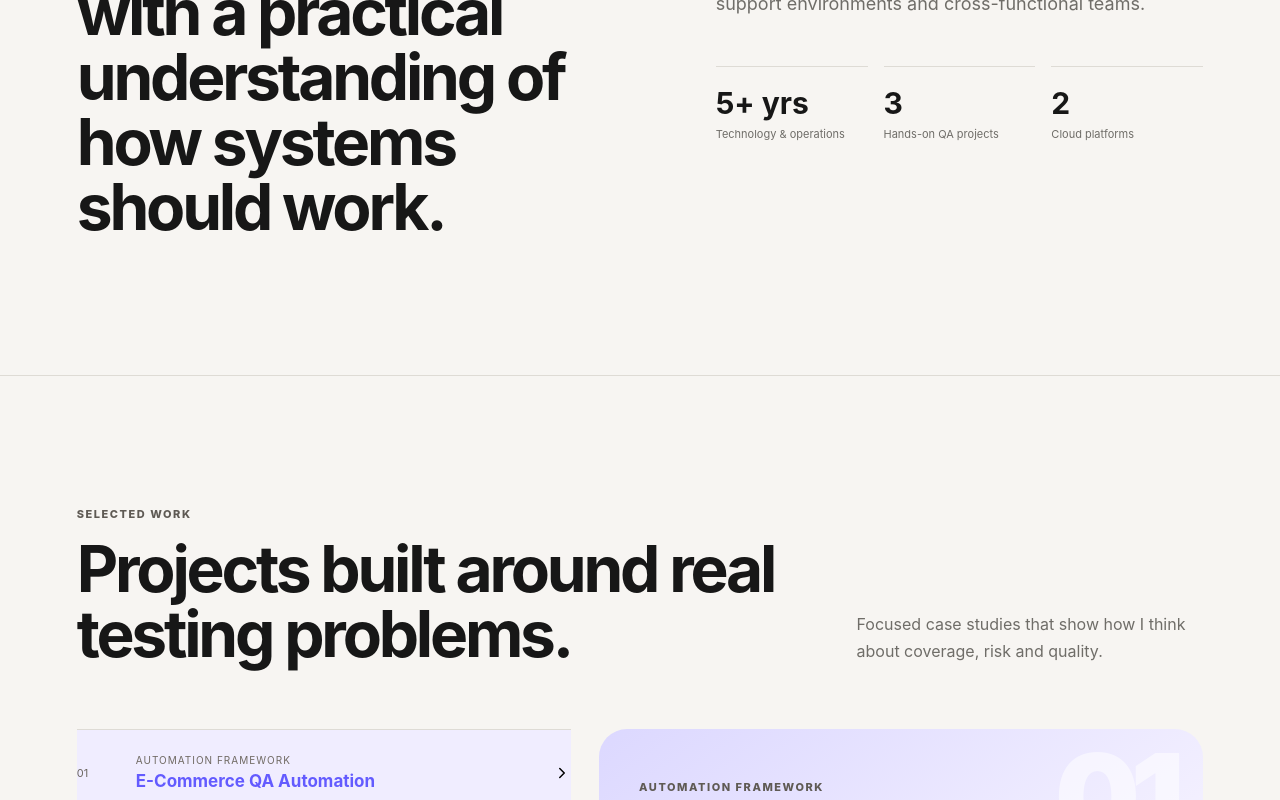
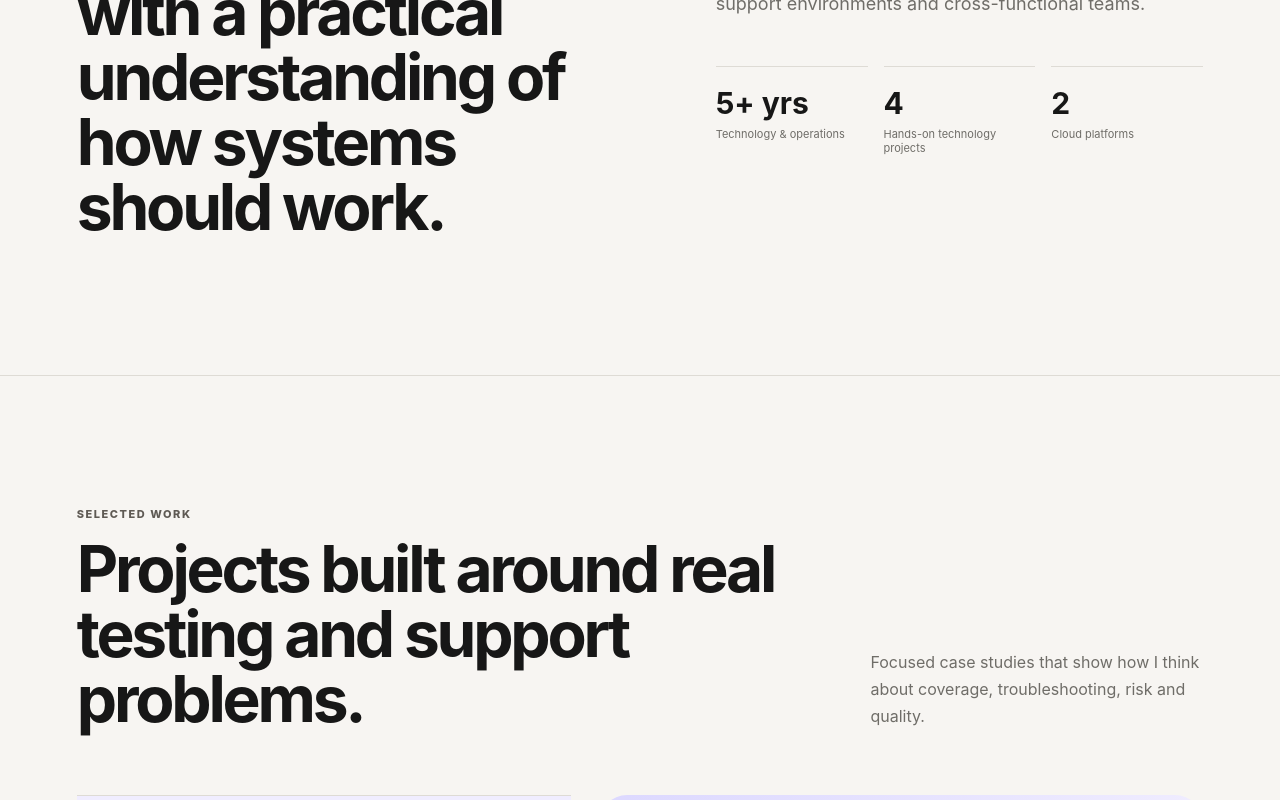
Before and after one commit to Joshuanoc/JoshuaNPortfolio, a React (Vite) app: page / in a window 1280 px wide. Shown: the part 1240-2040 px from the top of the page. Built offline with nearby package versions, Linux system fonts and the light colour scheme.

Commit message:
Add SupportQ project to portfolio

```diff
--- a/src/App.jsx
+++ b/src/App.jsx
@@ -1,8 +1,9 @@
 import React,{useState}from'react';
 import{motion,useReducedMotion}from'framer-motion';
-import{ArrowUpRight,Check,ChevronRight,Mail,Code2,Cloud,TestTube2,Wrench,Database,Network,Menu,X}from'lucide-react';
+import{ArrowUpRight,Check,ChevronRight,Mail,Code2,Cloud,TestTube2,Wrench,Database,Network,Menu,X,ExternalLink}from'lucide-react';
 
 const projects=[
+{eyebrow:'IT SUPPORT PRODUCT',title:'SupportQ',text:'An interactive IT troubleshooting application that guides users from symptom intake through triage, diagnosis, corrective action, verification and escalation while preserving a clear incident history.',chips:['React','Vite','Diagnostic Logic','GitHub Actions'],metric:'Guided troubleshooting from issue to resolution',liveUrl:'https://joshuanoc.github.io/SupportQ/',codeUrl:'https://github.com/Joshuanoc/SupportQ'},
 {eyebrow:'AUTOMATION FRAMEWORK',title:'E-Commerce QA Automation',text:'A reusable UI automation framework covering end-to-end shopping journeys with Page Object Model, Cucumber BDD, Maven and Jenkins.',chips:['Selenium','Java','Cucumber','Jenkins'],metric:'Reusable test architecture'},
 {eyebrow:'BUSINESS SYSTEM QA',title:'Insurance Policy Management',text:'Functional and regression testing across registration, quotes, policy issuance, premium calculations, claims and settlement workflows.',chips:['Functional QA','Jira','Regression'],metric:'Business-critical workflows'},
 {eyebrow:'FINTECH QA',title:'Crypto Trading Platform',text:'Exploratory and functional testing across authentication, wallets, trading, transaction history and validation scenarios.',chips:['UI Testing','Negative Testing','Defect Tracking'],metric:'Risk-focused test coverage'}
@@ -42,15 +43,15 @@ return <div className="site">
 
 <section id="about" className="section about">
 <div><p className="sectionTag">ABOUT ME</p><h2>I combine technical testing with a practical understanding of how systems should work.</h2></div>
-<div className="aboutText"><p>My background spans quality assurance, operational support, business analysis and IT troubleshooting. I enjoy finding problems early, understanding why they happen and helping teams deliver dependable software.</p><p>I work comfortably across testing tools, cloud platforms, support environments and cross-functional teams.</p><div className="facts"><div><strong>5+ yrs</strong><span>Technology & operations</span></div><div><strong>3</strong><span>Hands-on QA projects</span></div><div><strong>2</strong><span>Cloud platforms</span></div></div></div>
+<div className="aboutText"><p>My background spans quality assurance, operational support, business analysis and IT troubleshooting. I enjoy finding problems early, understanding why they happen and helping teams deliver dependable software.</p><p>I work comfortably across testing tools, cloud platforms, support environments and cross-functional teams.</p><div className="facts"><div><strong>5+ yrs</strong><span>Technology & operations</span></div><div><strong>4</strong><span>Hands-on technology projects</span></div><div><strong>2</strong><span>Cloud platforms</span></div></div></div>
 </section>
 
 <section id="projects" className="section work">
-<div className="sectionHead"><div><p className="sectionTag">SELECTED WORK</p><h2>Projects built around real testing problems.</h2></div><p>Focused case studies that show how I think about coverage, risk and quality.</p></div>
+<div className="sectionHead"><div><p className="sectionTag">SELECTED WORK</p><h2>Projects built around real testing and support problems.</h2></div><p>Focused case studies that show how I think about coverage, troubleshooting, risk and quality.</p></div>
 <div className="projectGrid">
-<div className="projectMenu">{projects.map((p,i)=><button key={p.title} className={open===i?'projectTab active':''} onClick={()=>setOpen(i)} aria-pressed={open===i}><span>0{i+1}</span><div><small>{p.eyebrow}</small><strong>{p.title}</strong></div><ChevronRight size={18}/></button>)}</div>
+<div className="projectMenu">{projects.map((p,i)=><button key={p.title} className={open===i?'projectTab active':'projectTab'} onClick={()=>setOpen(i)} aria-pressed={open===i}><span>0{i+1}</span><div><small>{p.eyebrow}</small><strong>{p.title}</strong></div><ChevronRight size={18}/></button>)}</div>
 <motion.article key={open} className="projectPanel" initial={reduceMotion?false:{opacity:0,y:10}} animate={{opacity:1,y:0}} transition={{duration:reduceMotion?0:.25}}>
-<div className="projectNumber">0{open+1}</div><p className="sectionTag">{projects[open].eyebrow}</p><h3>{projects[open].title}</h3><p>{projects[open].text}</p><div className="chips">{projects[open].chips.map(x=><span key={x}>{x}</span>)}</div><div className="projectMetric"><Check size={16}/>{projects[open].metric}</div>
+<div className="projectNumber">0{open+1}</div><p className="sectionTag">{projects[open].eyebrow}</p><h3>{projects[open].title}</h3><p>{projects[open].text}</p><div className="chips">{projects[open].chips.map(x=><span key={x}>{x}</span>)}</div><div className="projectMetric"><Check size={16}/>{projects[open].metric}</div>{projects[open].liveUrl&&<div className="heroActions"><a className="btn dark" href={projects[open].liveUrl} target="_blank" rel="noreferrer">Live project <ExternalLink size={15}/></a><a className="btn light" href={projects[open].codeUrl} target="_blank" rel="noreferrer">View code <Code2 size={15}/></a></div>}
 </motion.article>
 </div>
 </section>
```
